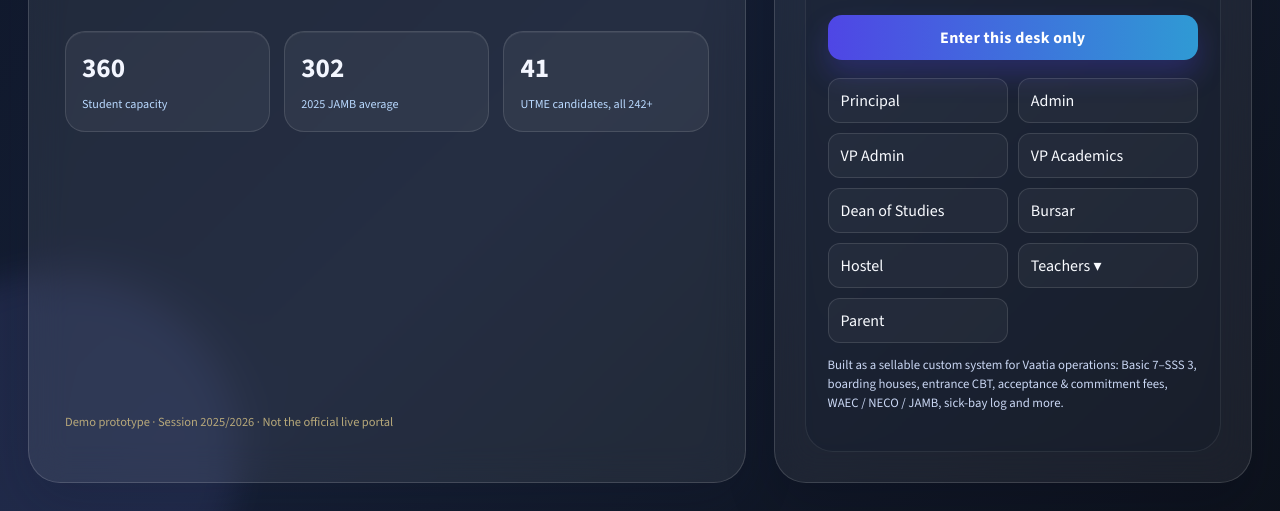
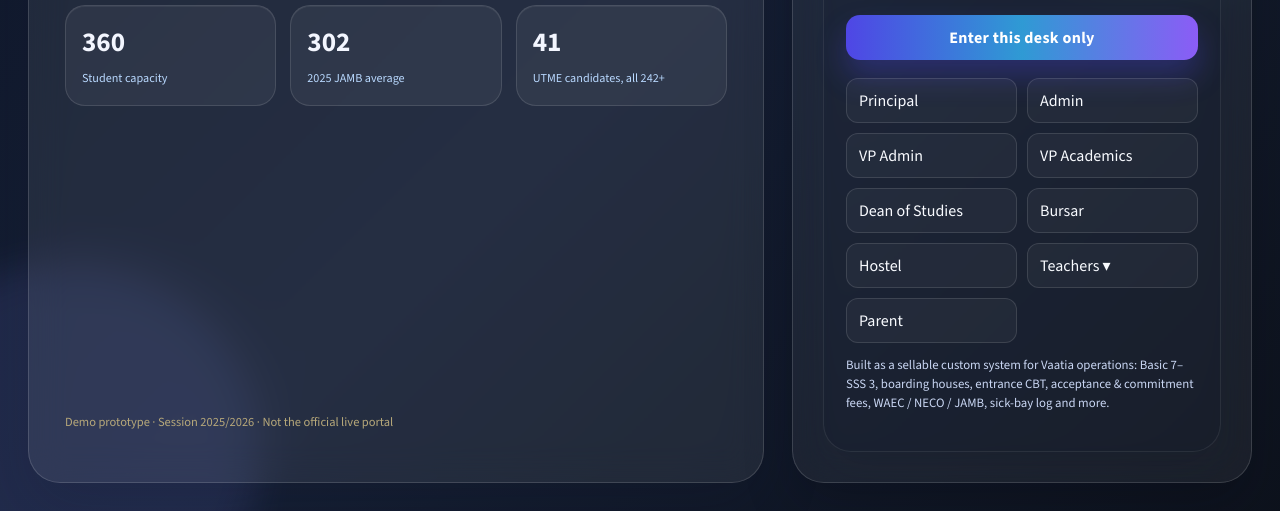
Before and after one commit to psycike-crypto/school-management, a website: page index.html in a window 1280 px wide. Shown: the part 354-865 px from the top of the page. Drawn offline with nearby package versions, Linux system fonts and the light colour scheme; no server answers.

Commit message:
Apply the full premium glassmorphism, dark admin dashboard, and modern school portal styling across the project while keeping the app structure intact.

```diff
--- a/css/styles.css
+++ b/css/styles.css
@@ -5,20 +5,19 @@
   --panel-alt: #eef4ff;
   --nav-bg: #0f172a;
   --nav-bg-2: #172033;
-  --nav-soft: rgba(255,255,255,0.06);
   --text: #18212f;
   --text-soft: #5d6b82;
   --line: #dfe8f7;
   --primary: #4f46e5;
   --primary-2: #2f9ad4;
-  --secondary: #7e8ef5;
-  --gold: #e7c877;
+  --primary-3: #8b5cf6;
   --success: #1d9d6d;
   --warning: #d9992a;
   --danger: #d94a63;
+  --glow: rgba(142, 228, 255, 0.28);
   --shadow-sm: 0 10px 25px rgba(15, 23, 42, 0.08);
   --shadow-md: 0 18px 40px rgba(15, 23, 42, 0.12);
-  --shadow-lg: 0 20px 50px rgba(15, 23, 42, 0.16);
+  --shadow-lg: 0 22px 55px rgba(15, 23, 42, 0.18);
 }
 
 html {
@@ -52,7 +51,7 @@ button, input, select {
   position: relative;
   min-height: 100vh;
   display: grid;
-  grid-template-columns: minmax(0, 1.2fr) minmax(320px, 0.8fr);
+  grid-template-columns: minmax(0, 1.2fr) minmax(340px, 0.75fr);
   gap: 28px;
   padding: 28px;
   background:
@@ -67,24 +66,24 @@ button, input, select {
   content: "";
   position: absolute;
   border-radius: 50%;
-  filter: blur(16px);
-  opacity: 0.7;
+  filter: blur(18px);
+  opacity: 0.76;
   pointer-events: none;
 }
 
 #loginScreen::before {
-  width: 420px;
-  height: 420px;
+  width: 480px;
+  height: 480px;
   right: -120px;
-  top: -140px;
+  top: -150px;
   background: rgba(94, 234, 212, 0.18);
 }
 
 #loginScreen::after {
-  width: 360px;
-  height: 360px;
+  width: 380px;
+  height: 380px;
   left: -120px;
-  bottom: -120px;
+  bottom: -130px;
   background: rgba(129, 140, 248, 0.16);
 }
 
@@ -92,15 +91,21 @@ button, input, select {
   position: relative;
   z-index: 1;
   background: rgba(255, 255, 255, 0.07);
-  border: 1px solid rgba(255, 255, 255, 0.15);
+  border: 1px solid rgba(255, 255, 255, 0.14);
   border-radius: 32px;
   padding: 36px;
   display: flex;
   flex-direction: column;
   justify-content: space-between;
-  box-shadow: inset 0 1px 0 rgba(255,255,255,0.1), 0 20px 50px rgba(15, 23, 42, 0.18);
+  box-shadow: inset 0 1px 0 rgba(255,255,255,0.1), 0 24px 58px rgba(15, 23, 42, 0.18);
   backdrop-filter: blur(18px);
   -webkit-backdrop-filter: blur(18px);
+}
+
+.hero .crest {
+  background: rgba(255, 255, 255, 0.96);
+  border: 1px solid rgba(255,255,255,0.18);
+  box-shadow: 0 18px 36px rgba(15, 23, 42, 0.22);
 }
 
 .crest {
@@ -108,12 +113,9 @@ button, input, select {
   height: 86px;
   border-radius: 22px;
   overflow: hidden;
-  background: rgba(255, 255, 255, 0.96);
   display: grid;
   place-items: center;
   padding: 10px;
-  border: 1px solid rgba(255,255,255,0.18);
-  box-shadow: 0 14px 30px rgba(15, 23, 42, 0.24);
 }
 
 .crest img {
@@ -147,7 +149,7 @@ button, input, select {
 .hero p {
   max-width: 660px;
   color: #d9e3ff;
-  line-height: 1.7;
+  line-height: 1.75;
   font-size: 1.02rem;
 }
 
@@ -200,7 +202,7 @@ button, input, select {
   border: 1px solid rgba(255,255,255,0.08);
   border-radius: 28px;
   padding: 26px 22px;
-  box-shadow: inset 0 1px 0 rgba(255,255,255,0.08);
+  box-shadow: inset 0 1px 0 rgba(255,255,255,0.08), 0 18px 40px rgba(15, 23, 42, 0.12);
 }
 
 .login-card h2 {
@@ -266,10 +268,10 @@ input:focus, select:focus {
 
 .btn-gold {
   width: 100%;
-  background: linear-gradient(90deg, var(--primary), var(--primary-2));
+  background: linear-gradient(90deg, var(--primary), var(--primary-2), var(--primary-3));
   color: white;
   margin-top: 18px;
-  box-shadow: 0 14px 28px rgba(79, 70, 229, 0.28);
+  box-shadow: 0 16px 30px rgba(79, 70, 229, 0.32);
 }
 
 .btn-ghost {
@@ -304,12 +306,13 @@ input:focus, select:focus {
   border-radius: 12px;
   padding: 11px 12px;
   cursor: pointer;
-  transition: background 0.18s ease, border-color 0.18s ease, transform 0.18s ease;
+  transition: background 0.18s ease, border-color 0.18s ease, transform 0.18s ease, box-shadow 0.18s ease;
 }
 
 .roles button:hover {
   background: rgba(99, 123, 255, 0.12);
   border-color: rgba(142, 228, 255, 0.35);
+  box-shadow: 0 10px 24px rgba(79, 70, 229, 0.12);
   transform: translateY(-1px);
 }
 
@@ -344,8 +347,7 @@ input:focus, select:focus {
 }
 
 aside {
-  background:
-    linear-gradient(180deg, var(--nav-bg), var(--nav-bg-2));
+  background: linear-gradient(180deg, var(--nav-bg), var(--nav-bg-2));
   color: #e9eefb;
   padding: 18px 14px;
   border-right: 1px solid rgba(255,255,255,0.06);
```
